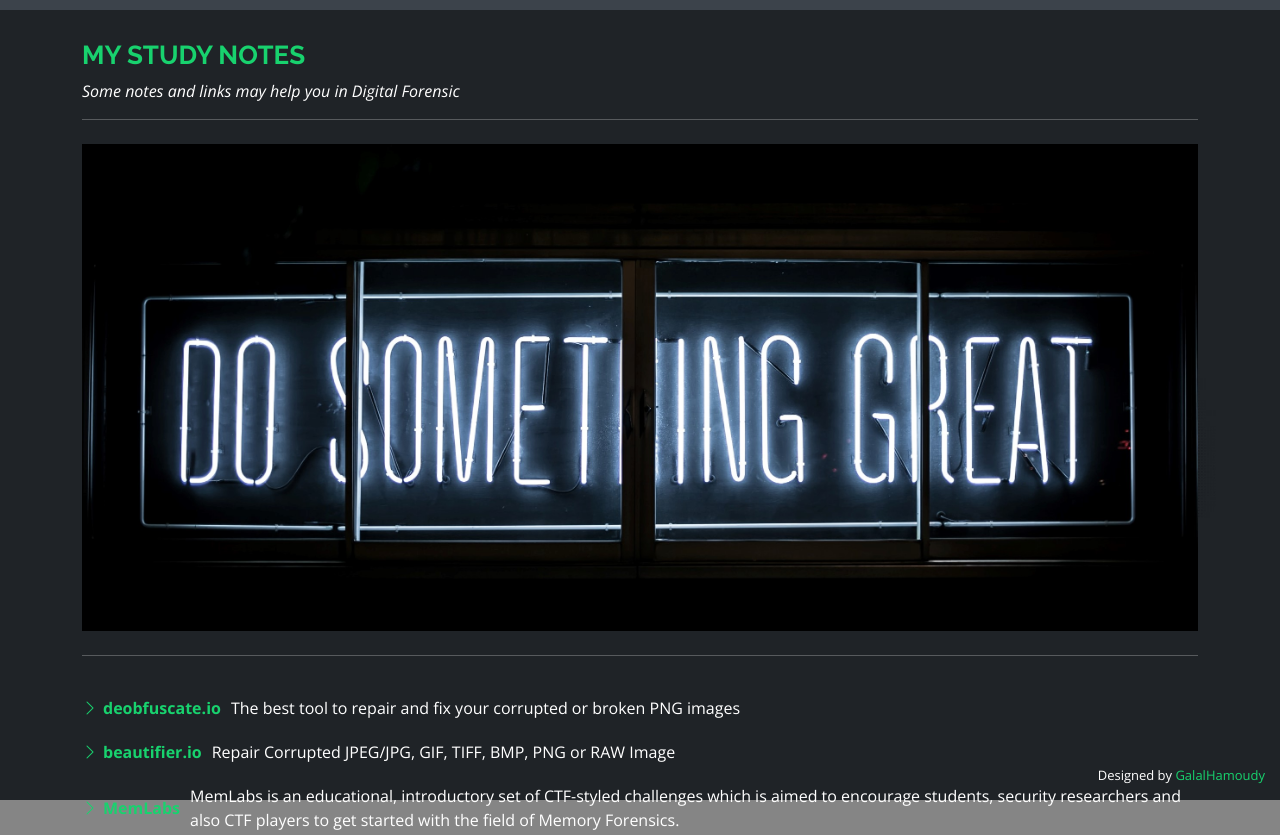
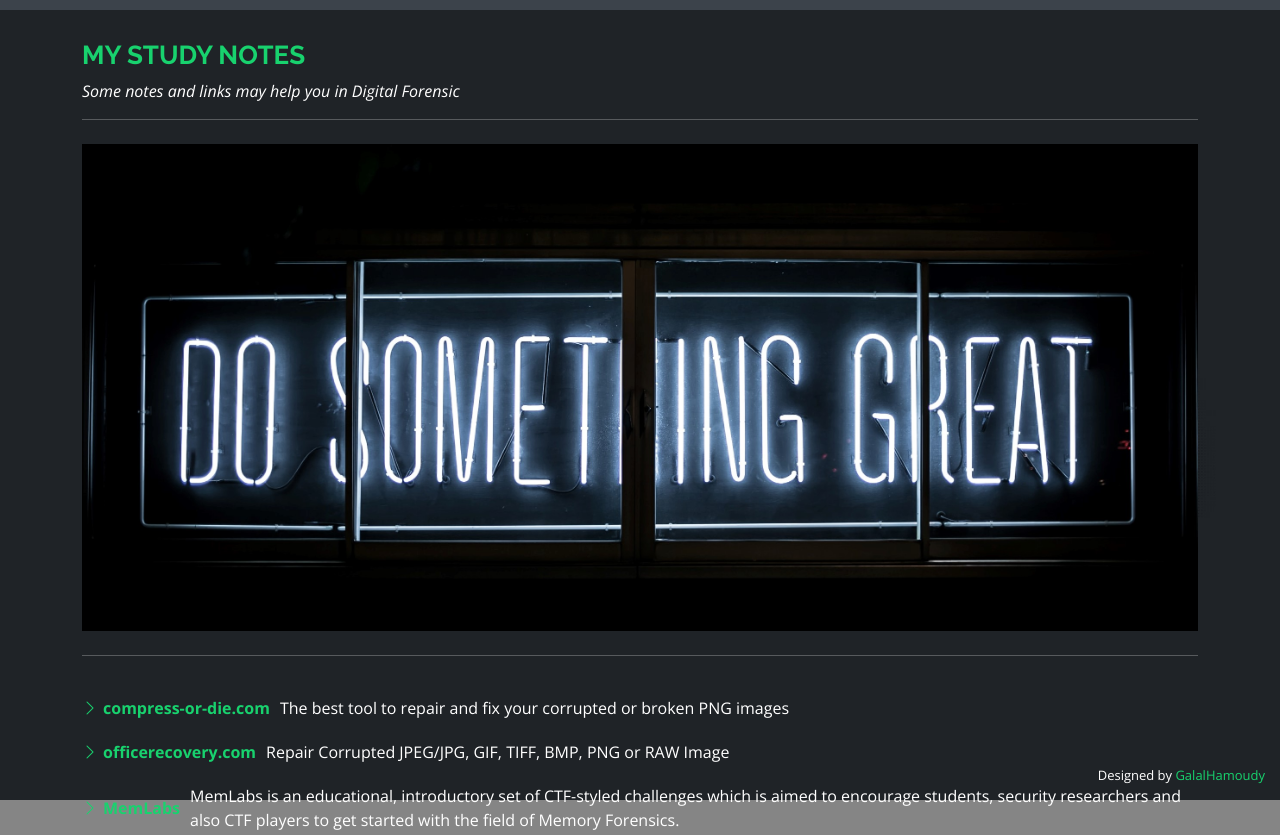
Before and after one commit to GalalHamoudy/GalalHamoudy, a plain HTML site: page DF.html in a window 1280 px wide. Shown: the top 835 px of the page. Drawn offline with nearby package versions, Linux system fonts and the light colour scheme.

Commit message:
Add files via upload

```diff
--- a/DF.html
+++ b/DF.html
@@ -55,11 +55,11 @@
                             <div class="col-lg-12">
                                 <ul>
                                     <li><i class="bi bi-chevron-right"></i> <strong><span><a
-                                                    href="https://compress-or-die.com/repair">deobfuscate.io</a></strong>
+                                                    href="https://compress-or-die.com/repair">compress-or-die.com</a></strong>
                                         </span>The best tool to repair and fix your corrupted or broken PNG images
                                     </li>
                                     <li><i class="bi bi-chevron-right"></i> <strong><span><a
-                                                    href="https://online.officerecovery.com/pixrecovery/">beautifier.io</a></strong>
+                                                    href="https://online.officerecovery.com/pixrecovery/">officerecovery.com</a></strong>
                                         </span>Repair Corrupted JPEG/JPG, GIF, TIFF, BMP, PNG or RAW Image
                                     </li>
 
```
